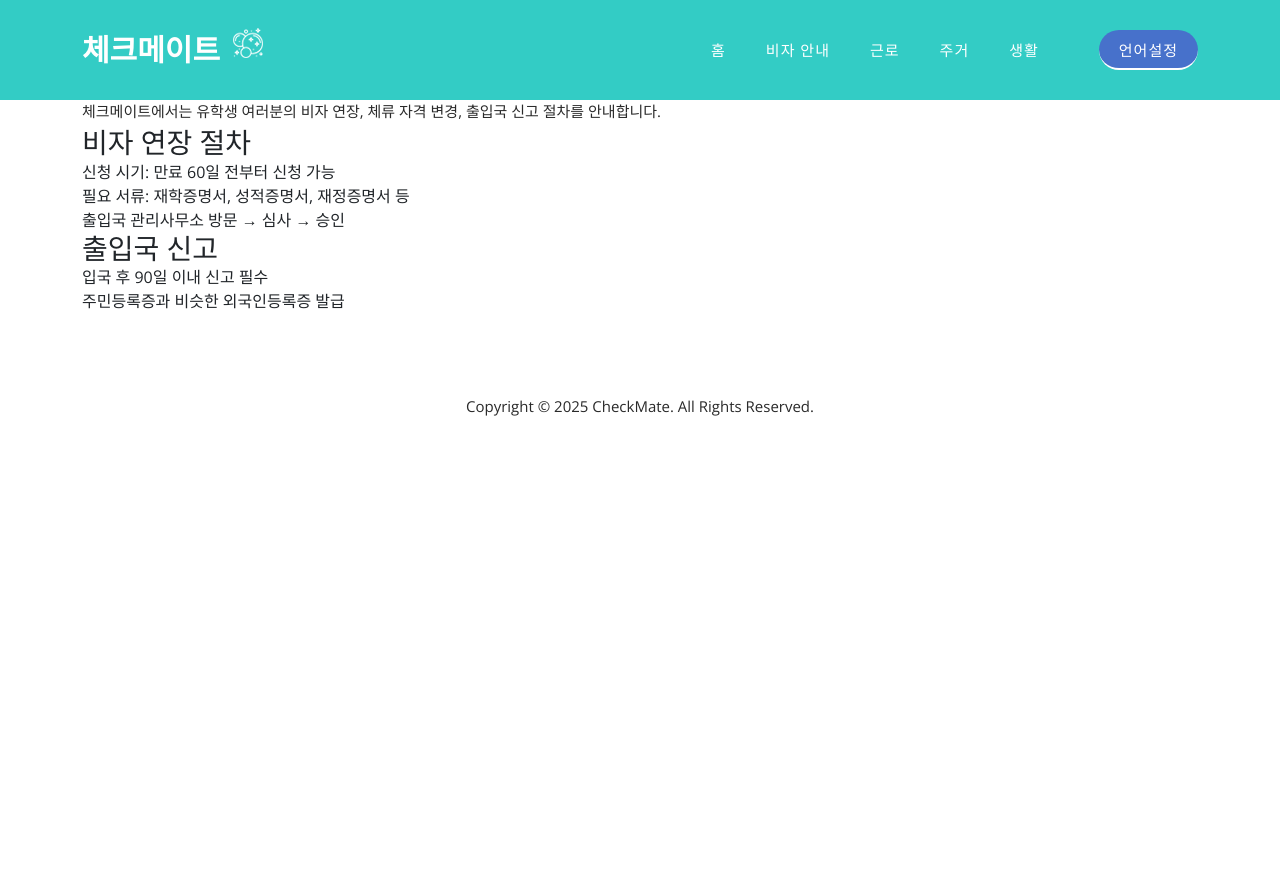
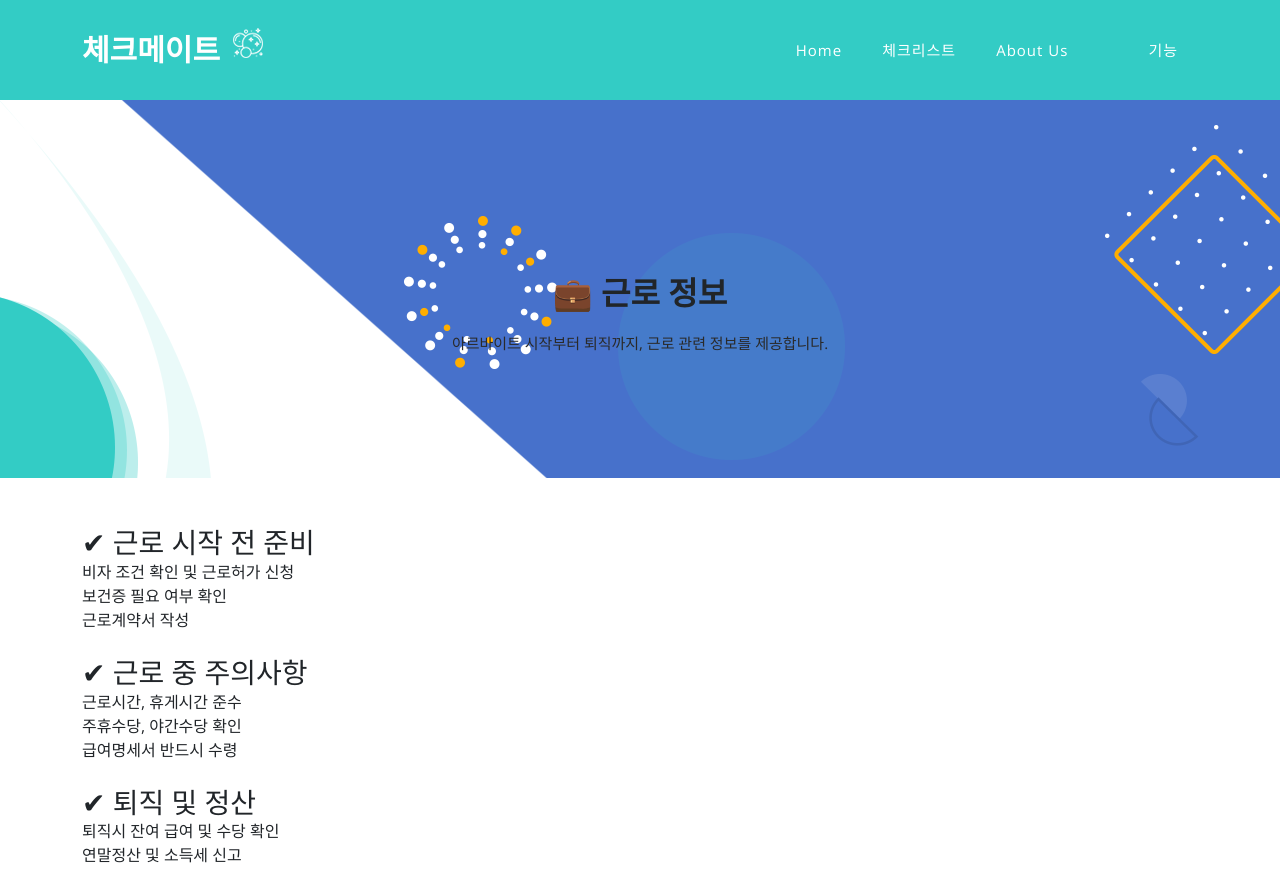
Before and after one commit to linalina123094/my-website, a plain HTML site: page work.html in a window 1280 px wide. Shown: the top 870 px of the page. Before the commit the page ends 800 px from the top, so only its background shows below. Drawn offline with nearby package versions, Linux system fonts and the light colour scheme.

Commit message:
Update work.html

```diff
--- a/work.html
+++ b/work.html
@@ -1,17 +1,16 @@
 <!DOCTYPE html>
-<html lang="en">
+<html lang="ko">
 
 <head>
+
   <meta charset="UTF-8">
   <meta name="viewport" content="width=device-width, initial-scale=1, shrink-to-fit=no">
-  <meta name="description" content="CheckMate - 비자 안내">
-  <meta name="author" content="">
+  <meta name="description" content="CheckMate 근로 정보">
+  <meta name="author" content="CheckMate">
+  <link rel="preconnect" href="https://fonts.gstatic.com">
+  <link href="https://fonts.googleapis.com/css2?family=Open+Sans:wght@400;600;700&display=swap" rel="stylesheet">
 
-  <title>체크메이트 - 비자 안내</title>
-
-  <!-- 기존 css 연결 유지 -->
-  <link rel="preconnect" href="https://fonts.gstatic.com">
-  <link href="https://fonts.googleapis.com/css2?family=Open+Sans:wght@300;400;600;700;800&display=swap" rel="stylesheet">
+  <title>CheckMate - 근로 정보</title>
 
   <link href="vendor/bootstrap/css/bootstrap.min.css" rel="stylesheet">
   <link rel="stylesheet" href="assets/css/fontawesome.css">
@@ -19,11 +18,21 @@
   <link rel="stylesheet" href="assets/css/animated.css">
   <link rel="stylesheet" href="assets/css/owl.css">
 
+  <style>
+    body {
+      font-family: 'Open Sans', sans-serif;
+      font-size: 16px;
+    }
+    h2 {
+      font-weight: 700;
+    }
+  </style>
+
 </head>
 
 <body>
 
-  <!-- 기존 Header 유지 -->
+  <!-- Header -->
   <header class="header-area header-sticky wow slideInDown" data-wow-duration="0.75s" data-wow-delay="0s">
     <div class="container">
       <div class="row">
@@ -33,15 +42,13 @@
               <h4>체크메이트 <img src="assets/images/logo-icon.png" alt=""></h4>
             </a>
             <ul class="nav">
-              <li class="scroll-to-section"><a href="index.html">홈</a></li>
-              <li class="scroll-to-section"><a href="visa.html" class="active">비자 안내</a></li>
-              <li class="scroll-to-section"><a href="#">근로</a></li>
-              <li class="scroll-to-section"><a href="#">주거</a></li>
-              <li class="scroll-to-section"><a href="#">생활</a></li>
-              <li class="scroll-to-section"><div class="main-blue-button"><a href="#">언어설정</a></div></li>
+              <li class="scroll-to-section"><a href="index.html">Home</a></li>
+              <li class="scroll-to-section"><a href="index.html#features">체크리스트</a></li>
+              <li class="scroll-to-section"><a href="index.html#about">About Us</a></li>
+              <li class="scroll-to-section"><a href="index.html#services">기능</a></li>
             </ul>
             <a class='menu-trigger'>
-                <span>Menu</span>
+              <span>Menu</span>
             </a>
           </nav>
         </div>
@@ -49,37 +56,44 @@
     </div>
   </header>
 
-  <!-- 메인 콘텐츠 -->
-  <div class="container mt-5">
-    <h1>비자 안내</h1>
-    <p>체크메이트에서는 유학생 여러분의 비자 연장, 체류 자격 변경, 출입국 신고 절차를 안내합니다.</p>
+  <!-- 근로 정보 메인 -->
+  <div class="main-banner wow fadeIn" id="top" data-wow-duration="1s" data-wow-delay="0.5s" style="min-height: 300px;">
+    <div class="container text-center">
+      <h2 class="mt-5">💼 근로 정보</h2>
+      <p class="mt-3">아르바이트 시작부터 퇴직까지, 근로 관련 정보를 제공합니다.</p>
+    </div>
+  </div>
 
-    <h3>비자 연장 절차</h3>
+  <!-- 본문 내용 -->
+  <section class="container my-5">
+    <h3>✔ 근로 시작 전 준비</h3>
     <ul>
-      <li>신청 시기: 만료 60일 전부터 신청 가능</li>
-      <li>필요 서류: 재학증명서, 성적증명서, 재정증명서 등</li>
-      <li>출입국 관리사무소 방문 → 심사 → 승인</li>
+      <li>비자 조건 확인 및 근로허가 신청</li>
+      <li>보건증 필요 여부 확인</li>
+      <li>근로계약서 작성</li>
     </ul>
 
-    <h3>출입국 신고</h3>
+    <h3 class="mt-4">✔ 근로 중 주의사항</h3>
     <ul>
-      <li>입국 후 90일 이내 신고 필수</li>
-      <li>주민등록증과 비슷한 외국인등록증 발급</li>
+      <li>근로시간, 휴게시간 준수</li>
+      <li>주휴수당, 야간수당 확인</li>
+      <li>급여명세서 반드시 수령</li>
     </ul>
-  </div>
 
-  <!-- 기존 Footer 유지 -->
+    <h3 class="mt-4">✔ 퇴직 및 정산</h3>
+    <ul>
+      <li>퇴직시 잔여 급여 및 수당 확인</li>
+      <li>연말정산 및 소득세 신고</li>
+    </ul>
+  </section>
+
+  <!-- Footer -->
   <footer class="mt-5">
-    <div class="container">
-      <div class="row">
-        <div class="col-lg-12">
-          <p>Copyright © 2025 CheckMate. All Rights Reserved.</p>
-        </div>
-      </div>
+    <div class="container text-center">
+      <p>Copyright © 2025 CheckMate. All Rights Reserved.</p>
     </div>
   </footer>
 
-  <!-- 기존 Scripts 유지 -->
   <script src="vendor/jquery/jquery.min.js"></script>
   <script src="vendor/bootstrap/js/bootstrap.bundle.min.js"></script>
   <script src="assets/js/owl-carousel.js"></script>
```
